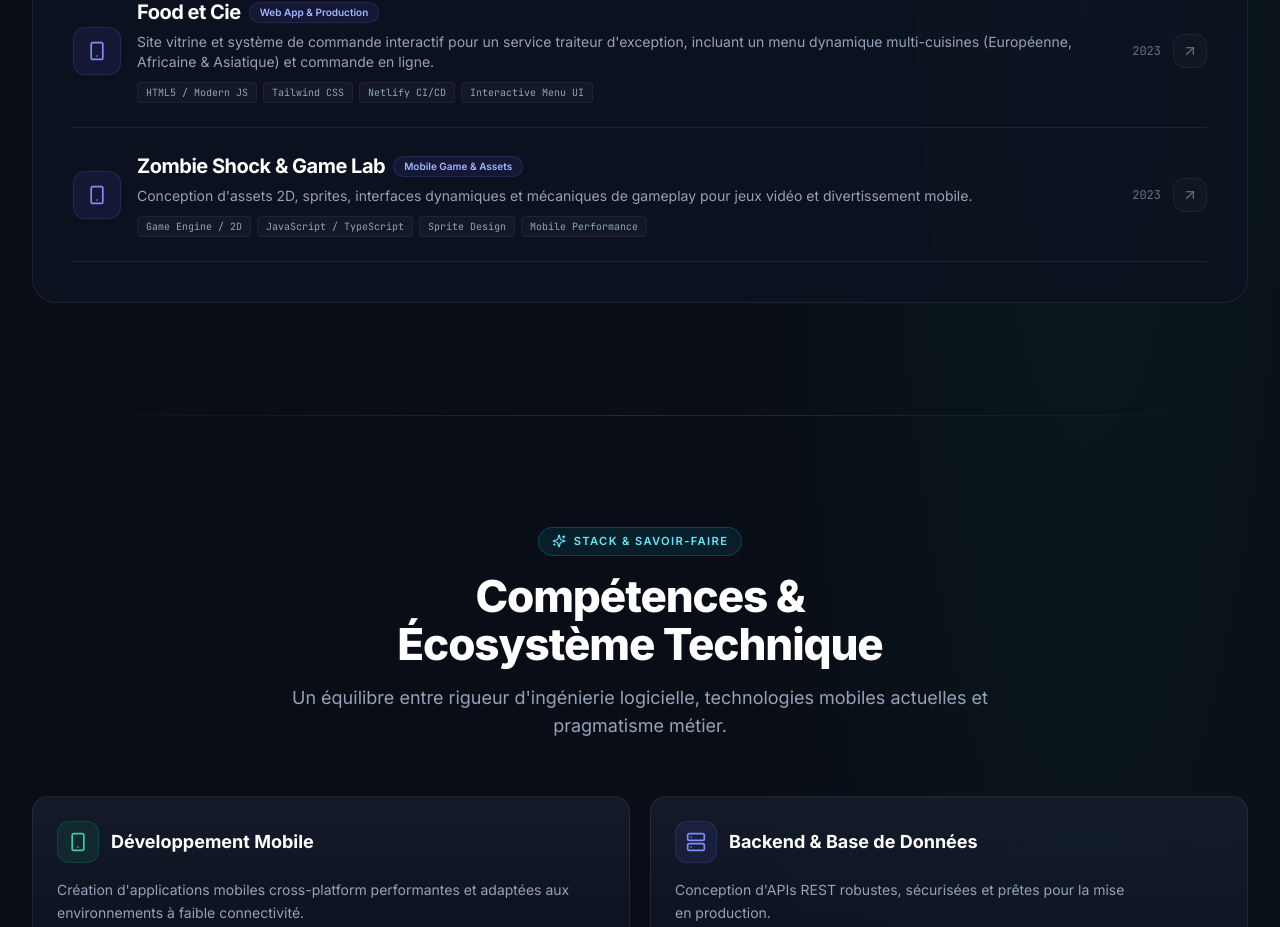
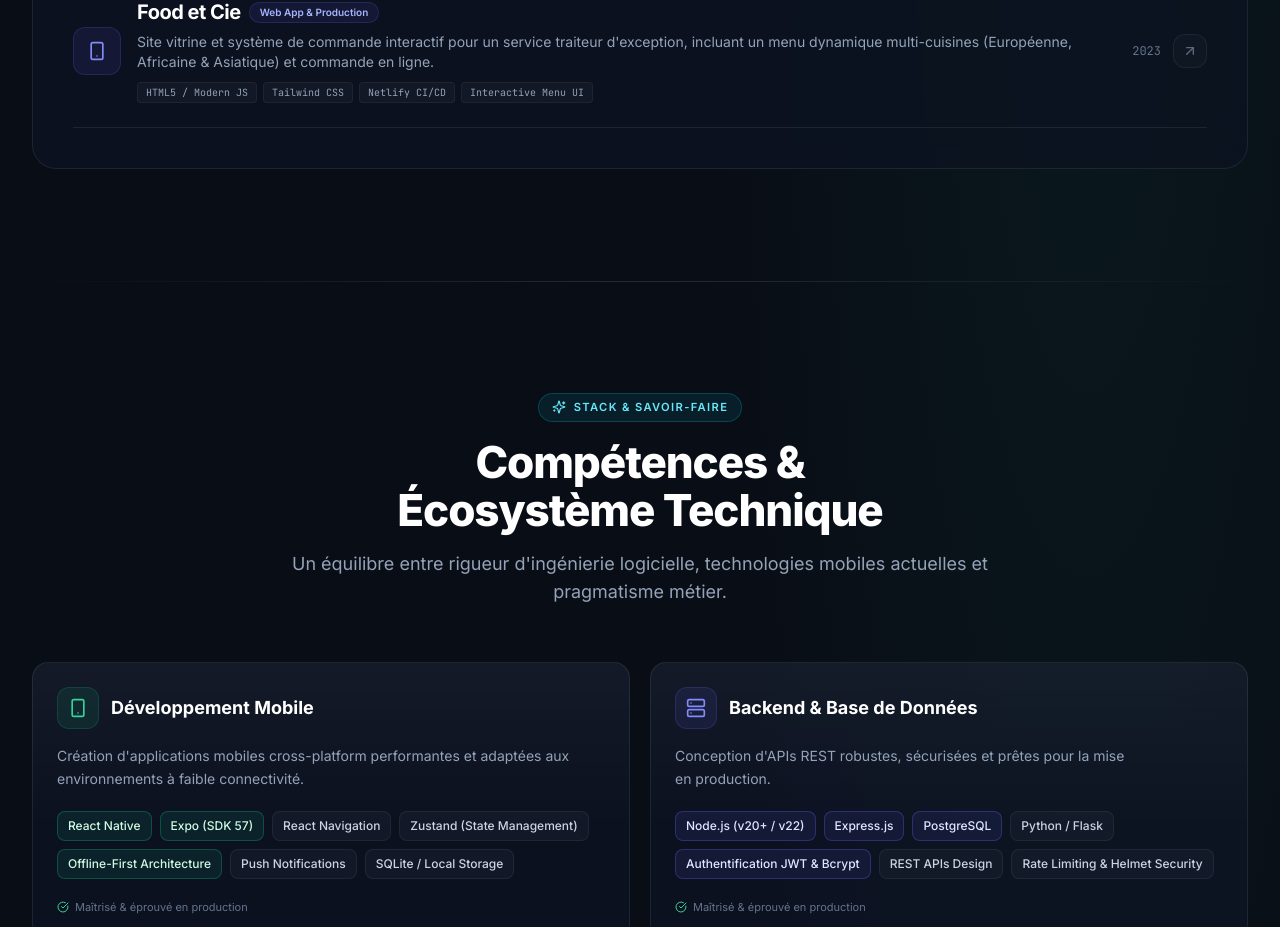
Before and after one commit to Golden9682/Mon-portfolio, a Next.js app: page / in a window 1280 px wide. Shown: the part 2960-3887 px from the top of the page. Built offline with nearby package versions, Linux system fonts and the light colour scheme.

Commit message:
remove: Zombie Shock from projects list

```diff
--- a/data/projects.ts
+++ b/data/projects.ts
@@ -214,33 +214,5 @@ export const projectsData: Project[] = [
     gradient: "from-orange-500/20 via-rose-500/10 to-transparent",
     accentColor: "#f97316",
     iconName: "Utensils"
-  },
-  {
-    id: "zombie-shock",
-    title: "Zombie Shock & Game Lab",
-    subtitle: "Développement de Jeu Vidéo & Création Graphique",
-    category: "mobile",
-    tag: "Mobile Game & Assets",
-    featured: false,
-    period: "2023",
-    previewImage: "/images/projects/zombie-shock-preview.png",
-    previewLayout: "mobile",
-    description: "Conception d'assets 2D, sprites, interfaces dynamiques et mécaniques de gameplay pour jeux vidéo et divertissement mobile.",
-    longDescription: "Projet d'exploration et de création dans le domaine du gaming mobile : design des personnages, environnement interactif, intégration d'effets visuels et optimisation des performances sur smartphone.",
-    highlights: [
-      "Création complète d'assets graphiques, personnages et décors de jeu.",
-      "Développement de mécaniques de jeu interactives et réactives.",
-      "Gestion de la physique 2D, des collisions et de l'audio."
-    ],
-    techStack: [
-      "Game Engine / 2D",
-      "JavaScript / TypeScript",
-      "Sprite Design",
-      "Mobile Performance"
-    ],
-    links: {},
-    gradient: "from-rose-500/20 via-red-500/10 to-transparent",
-    accentColor: "#f43f5e",
-    iconName: "Smartphone"
   }
 ];
```
